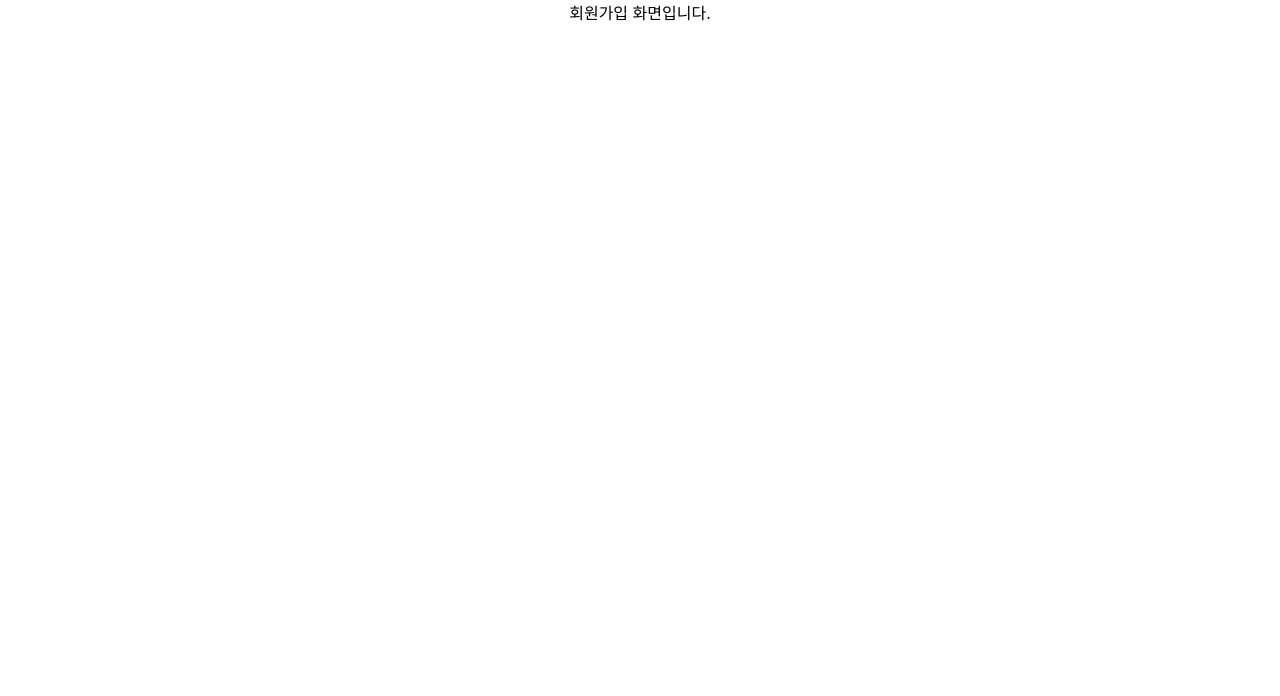
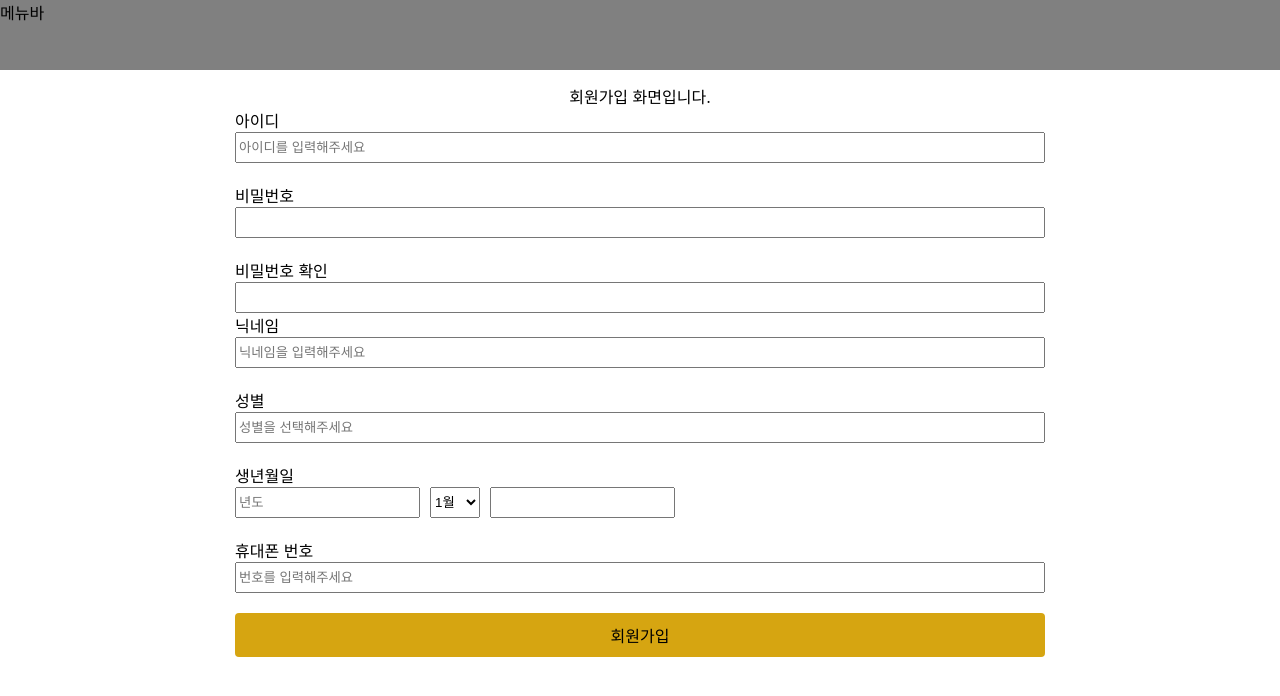
Before and after one commit to RendarCP/prj_Tribee, a React (Create React App) app in the folder frontend/: page /signup in a window 1280 px wide. Shown: the top 696 px of the page. Built offline with nearby package versions, Linux system fonts and the light colour scheme.

Commit message:
프론트엔드 페이지 로그인/회원가입

```diff
--- a/frontend/src/App.js
+++ b/frontend/src/App.js
@@ -7,7 +7,8 @@ import SignUp from '../src/page/SignUp.js'
 
 function App() {
   return (
-    <div className="App">
+    <div>
+      <div style={{ height: 70, backgroundColor: 'gray', marginBottom: 50}}>메뉴바</div>
       <Router>
         <Switch>
           <Route exact path="/" component={Home} />
--- /dev/null
+++ b/frontend/src/css/Login.css
@@ -0,0 +1,8 @@
+input{
+  height: 25px;
+}
+
+a{
+  text-decoration: none;
+  color: gray
+}
--- a/frontend/src/page/Home.js
+++ b/frontend/src/page/Home.js
@@ -4,7 +4,7 @@ import { Link } from 'react-router-dom'
 class Home extends Component {
   render() {
     return (
-      <div>
+      <div style={{ display:'flex', justifyContent: 'center', alignItems: 'center', flexDirection: 'column' }}>
         Home화면입니다.
         <div>
           <Link to="/login"><button>로그인 화면</button></Link>
--- a/frontend/src/page/Login.js
+++ b/frontend/src/page/Login.js
@@ -1,15 +1,32 @@
 import React, { Component } from 'react';
+import { Link } from 'react-router-dom';
+import '../css/Login.css'
 
 class Login extends Component {
   render() {
     return (
-      <div>
+      <div style={{ display: 'flex', justifyContent: 'center', alignItems: 'center', flexDirection: 'column', height: '500px', padding: '0 200px 0 200px'}}>
         Login화면입니다.
-        <div>
+        <div style={{ display: 'flex', alignItems: 'center', justifyContent: 'center', flexDirection: 'column', width:'100%'}}>
           <div>Tribee 로그인</div>
-          <div style={{ display:'flex', flexDirection:'column', alignItems: 'center'}}>
+          <div style={{ display: 'flex', flexDirection: 'column', width: '100%'}}>
             <input placeholder="아이디를 입력하세요"/>
+            <div style={{ height:'20px'}}/>
             <input placeholder="비밀번호를 입력하세요"/>
+            <div style={{ height:'20px'}}/>
+            <div style={{ margin:'0 auto', width: '100%' }}>
+              <div style={{ textAlign: 'center', backgroundColor: '#d6a511', borderColor:'#d6a511', borderRadius: 4, padding: 10 }}>로그인</div>
+            </div>
+            <div style={{ height: 20 }}/>
+            <div style={{ display: 'flex', flexDirection: 'row', justifyContent: 'center' }}>
+              <div style={{ color: 'gray'}}>아이디 찾기</div>
+              <div style={{ borderRight:'1px solid gray', margin: '0 10px 0 10px' }}/>
+              <div style={{ color: 'gray'}}>비밀번호 찾기</div>
+              <div style={{ borderRight:'1px solid gray', margin: '0 10px 0 10px' }}/>
+              <Link to="/signup">
+                <div style={{  }}>회원가입</div>
+              </Link>
+            </div>
           </div>
         </div>
       </div>
@@ -17,4 +34,5 @@ class Login extends Component {
   }
 }
 
+
 export default Login;
--- a/frontend/src/page/SignUp.js
+++ b/frontend/src/page/SignUp.js
@@ -1,10 +1,56 @@
 import React, { Component } from 'react';
 
 class SignUp extends Component {
+  state = {
+    months:[
+      '1월','2월','3월','4월','5월','6월','7월','8월','9월','10월','11월','12월'
+    ],
+    monthValue: '1월'
+  }
+  renderMonth() {
+    return this.state.months.map((month)=>{
+      return <option key={month} value={month}>{month}</option>
+    })
+  }
+  handleChange = (event) => {
+    this.setState({ monthValue: event.target.value })
+  }
+
   render() {
     return (
-      <div>
+      <div style={{ display: 'flex', justifyContent: 'center', alignItems: 'center', height: 500, flexDirection: 'column', padding:'0 235px 0 235px' }}>
         회원가입 화면입니다.
+        <div style={{ display: 'flex', flexDirection: 'column', width: '100%' }}>
+          <div>아이디</div>
+          <input placeholder='아이디를 입력해주세요'/>
+          <div style={{ margin: 10}}/>
+          <div>비밀번호</div>
+          <input type='password'/>
+          <div style={{ margin: 10}}/>
+          <div>비밀번호 확인</div>
+          <input type='password'/>
+          <div>닉네임</div>
+          <input placeholder='닉네임을 입력해주세요'/>
+          <div style={{ margin: 10}}/>
+          <div>성별</div>
+          <input placeholder='성별을 선택해주세요'/>
+          <div style={{ margin: 10}}/>
+          <div>생년월일</div>
+          <div style={{ display: 'flex', flexDirection: 'row' }}>
+            <input placeholder='년도'/>
+            <div style={{ width: 10 }}/>
+            <select value={this.state.monthValue} onChange={this.handleChange}>
+              {this.renderMonth()}
+            </select>
+            <div style={{ width: 10 }}/>
+            <input />
+          </div>
+          <div style={{ margin: 10}}/>
+          <div>휴대폰 번호</div>
+          <input placeholder='번호를 입력해주세요'/>
+          <div style={{ height: 20 }}/>
+          <div style={{ textAlign: 'center', backgroundColor: '#d6a511', borderColor:'#d6a511', borderRadius: 4, padding: 10 }}>회원가입</div>
+        </div>
       </div>
     );
   }
```
Also changed, not shown: frontend/src/page/TodoList.js (deleted).
